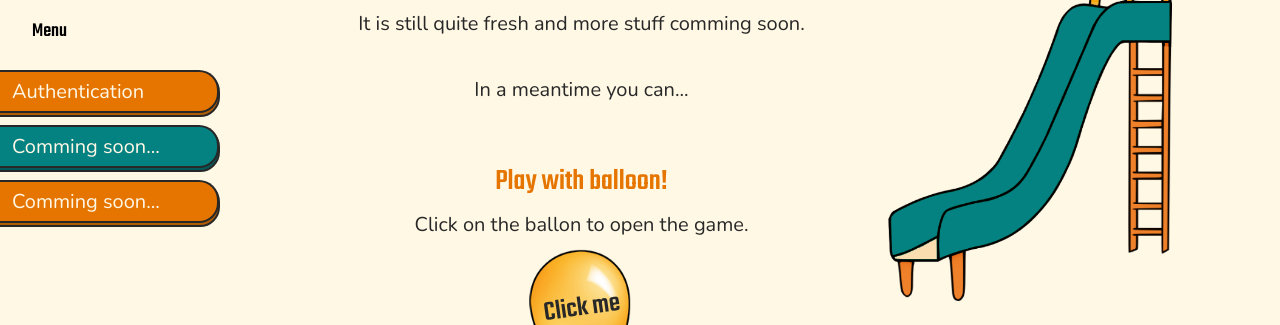
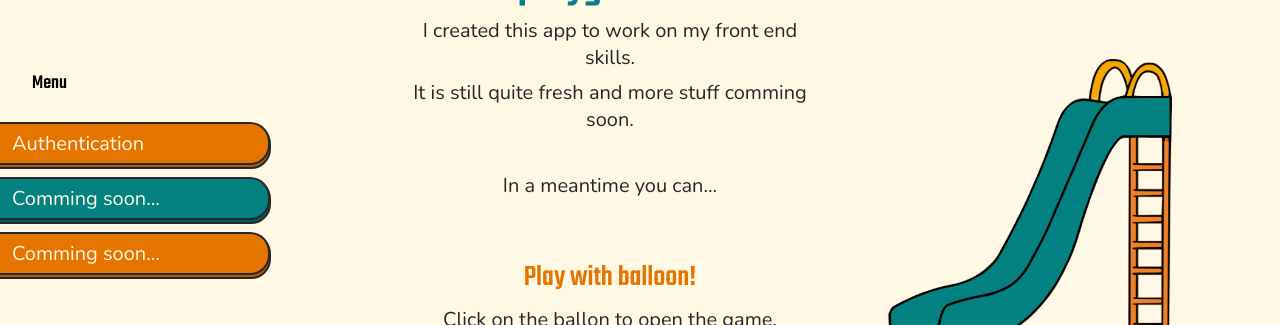
Before and after one commit to Briedyte/my-playground, a React (Create React App) app: page / in a window 1280 px wide. Shown: the part 225-550 px from the top of the page. Built offline with nearby package versions, Linux system fonts and the light colour scheme.

Commit message:
Layout fixes

```diff
--- a/src/App.tsx
+++ b/src/App.tsx
@@ -10,7 +10,7 @@ import Authentication from "./pages/Authentication";
 import NotFound from "./pages/NotFound";
 import CommingSoon from "./pages/CommingSoon";
 
-import { MediaQuery, Spacing } from "./config/style";
+import { MediaQuery, Spacing, sidenavWidth } from "./config/style";
 import GlobalStyle from "./GlobalStyle";
 
 import { headerHeight } from "./config/style";
@@ -19,14 +19,17 @@ import Userpage from "./pages/Userpage";
 import RequireAuth from "./hoc/RequireAuth";
 
 const NavAndMain = styled.div`
-  height: ${100 - headerHeight}%;
+  min-height: calc(100% - ${headerHeight});
   display: flex;
 `;
 
 const Main = styled.main`
   padding-top: ${Spacing[16]};
-  width: 100%;
-  min-height: inherit;
+  width: calc(100% - ${sidenavWidth});
+  margin-right: 0;
+  margin-left: auto;
+  min-height: 100%;
+
   ${MediaQuery.xs} {
     padding-left: 50px;
   }
--- a/src/components/Container/Container.tsx
+++ b/src/components/Container/Container.tsx
@@ -3,8 +3,12 @@ import styled from "styled-components";
 import { MediaQuery, Spacing } from "../../config/style";
 
 const ContainerWrapper = styled.div`
+  height: 100%;
   padding: ${({ withTopBottomMargins }: { withTopBottomMargins: boolean }) =>
-    withTopBottomMargins ? `${Spacing[60]} ${Spacing[100]}` : `0 ${Spacing[100]}`};
+    withTopBottomMargins
+      ? `${Spacing[60]} ${Spacing[100]}`
+      : `0 ${Spacing[100]}`};
+
   ${MediaQuery.m} {
     padding: 0 ${Spacing[24]};
   }
--- a/src/components/Header/Header.tsx
+++ b/src/components/Header/Header.tsx
@@ -14,7 +14,7 @@ import { Link, useLocation } from "react-router-dom";
 const HeaderWrapper = styled.header`
   position: relative;
   width: 100%;
-  height: ${headerHeight}%;
+  height: ${headerHeight};
   z-index: ${zIndex.positive};
   padding-bottom: ${Spacing[11]};
 `;
--- a/src/components/Sidenav/Sidenav.tsx
+++ b/src/components/Sidenav/Sidenav.tsx
@@ -5,6 +5,7 @@ import {
   Breakpoint,
   ColorPalette,
   MediaQuery,
+  sidenavWidth,
   Spacing,
   zIndex,
 } from "../../config/style";
@@ -13,16 +14,16 @@ import { ReactComponent as ArrowIcon } from "../../images/arrow.svg";
 
 const MainContainer = styled.aside`
   height: 100%;
-  width: 300px;
+  width: ${sidenavWidth};
   display: flex;
   flex-direction: column;
   gap: ${Spacing[6]};
   justify-content: center;
   z-index: ${zIndex.sidenav};
   transition: all 0.5s ease-in;
+  position: fixed;
 
   ${MediaQuery.xs} {
-    position: absolute;
     left: -260px;
     heihgt: fit-content;
     top: 0;
@@ -72,6 +73,7 @@ const LinkStyled = styled(Link)`
   width: 90%;
   transition: all 0.3s ease-in;
   position: relative;
+  pointer-events: none;
 
   :after {
     content: "";
@@ -106,6 +108,8 @@ const LinkStyled = styled(Link)`
 
       ${$isClickable &&
       `
+       pointer-events: all;
+
        :active {
           top: 5px;
 
@@ -161,6 +165,7 @@ const Sidenav = () => {
               to={link.path}
               $isEven={index % 2 === 0}
               $isClickable={!isMobile || menuOpen}
+              onClick={() => setMenuOpen(false)}
             >
               {link.name}
             </LinkStyled>
--- a/src/config/style.ts
+++ b/src/config/style.ts
@@ -116,7 +116,8 @@ export const MediaQuery = {
   xl: `@media(min-width: ${Breakpoint.l}px)`,
 };
 
-export const headerHeight = 13;
+export const headerHeight = "120px";
+export const sidenavWidth = "300px";
 
 export const formBaseStyle = `
   width: 100%;
```
